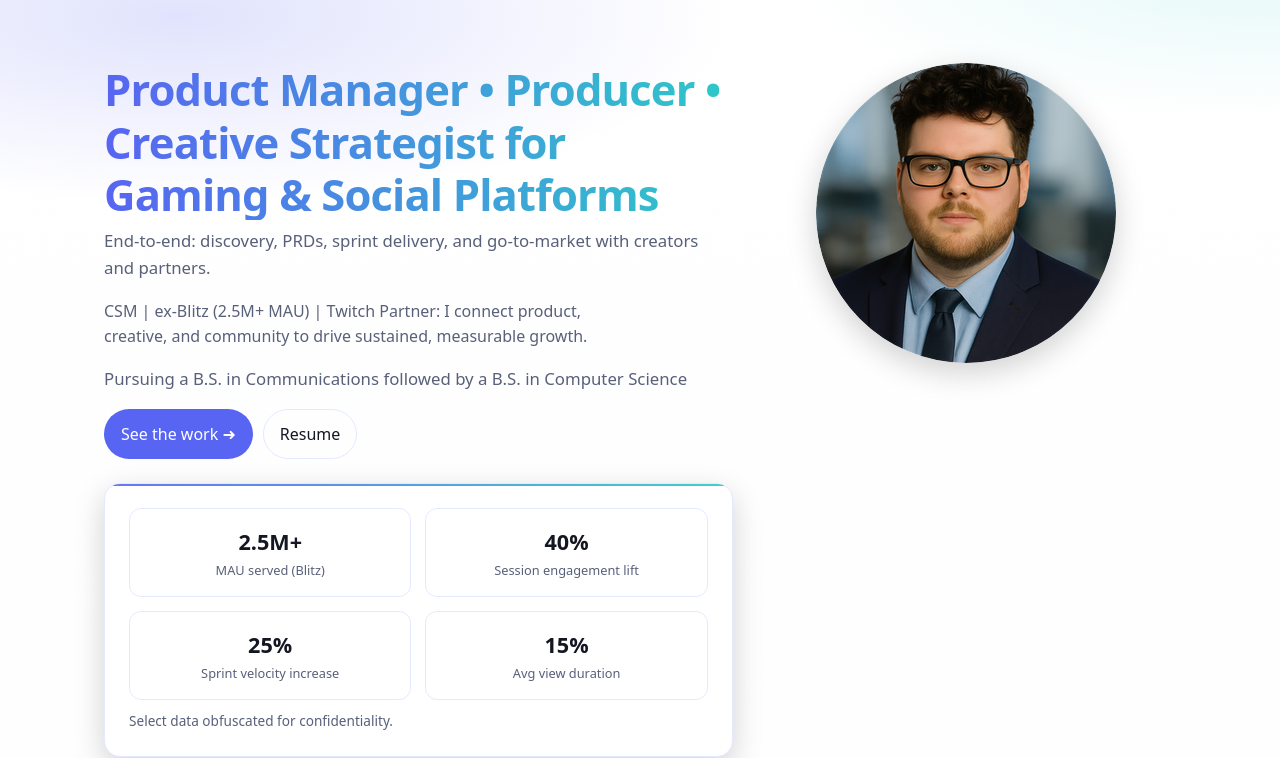
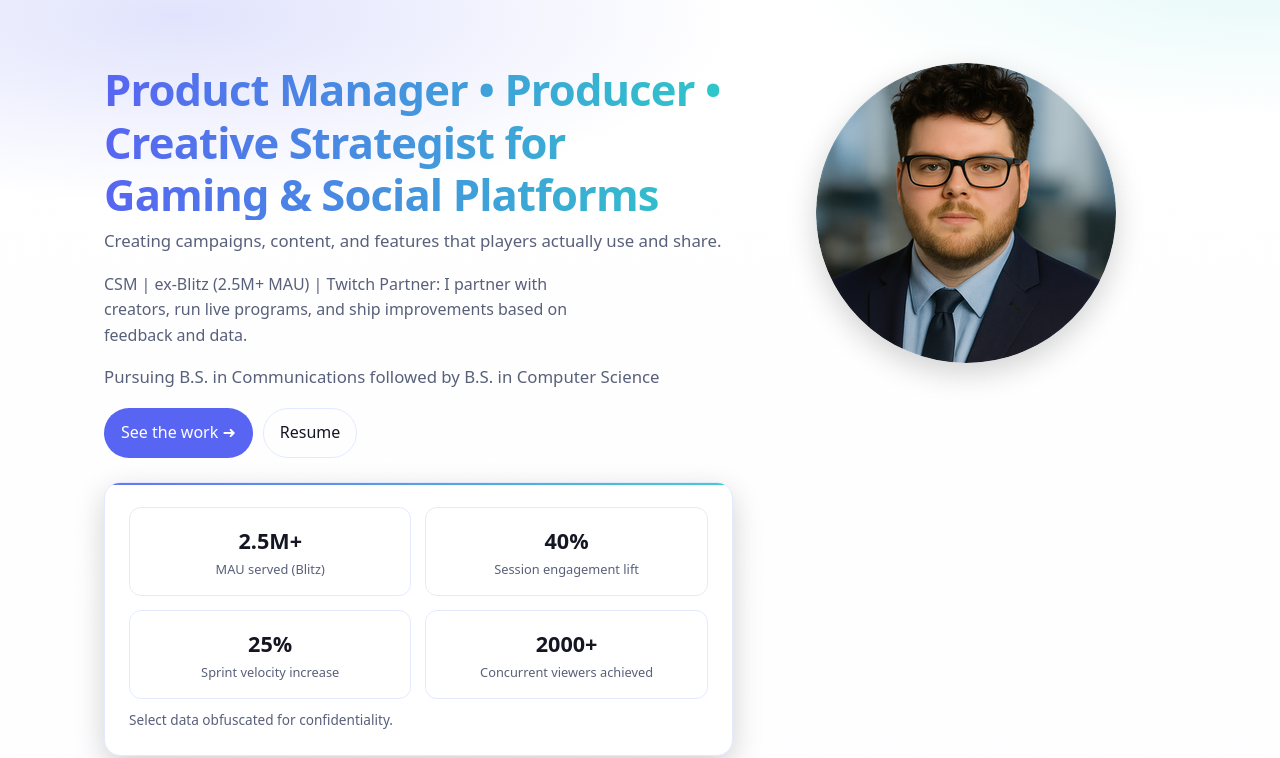
Before and after one commit to custom-arch/portfolio, a plain HTML site: page index.html in a window 1280 px wide. Shown: the part 73-831 px from the top of the page. Drawn offline with Linux system fonts and the light colour scheme.

Commit message:
Add files via upload

```diff
--- a/index.html
+++ b/index.html
@@ -219,10 +219,13 @@ a:hover{ text-decoration:none; background-size: 100% 2px; }
 <div>
 <h1 class="h1 gradient-title">Product Manager • Producer • Creative Strategist for Gaming & Social Platforms</h1>
 <p style="font-size:1.05rem;color:var(--muted);margin-top:8px;">
-  End-to-end: discovery, PRDs, sprint delivery, and go-to-market with creators and partners.
+Creating campaigns, content, and features that players actually use and share.
 </p>
-<p class="lead">CSM | ex-Blitz (2.5M+ MAU) | Twitch Partner: I connect product, creative, and community to drive sustained, measurable growth.</p>
-<p class="muted" style="font-size:1.05rem;color:var(--muted);margin-top:6px;">Pursuing a B.S. in Communications followed by a B.S. in Computer Science</p>
+<p class="lead">
+CSM | ex-Blitz (2.5M+ MAU) | Twitch Partner: I partner with creators, run live programs, and ship improvements based on feedback and data.
+</p>
+<p class="muted" style="font-size:1.05rem;color:var(--muted);margin-top:8px;">Pursuing B.S. in Communications followed by B.S. in Computer Science</p>
+
 <div style="display:flex;gap:10px;flex-wrap:wrap;margin-top:14px">
 <a class="btn primary" href="#work">See the work ➜</a>
 <a class="btn ghost" href="#resume">Resume</a>
@@ -234,7 +237,7 @@ a:hover{ text-decoration:none; background-size: 100% 2px; }
 <div class="metric"><div class="v">2.5M+</div><div class="l">MAU served (Blitz)</div></div>
 <div class="metric"><div class="v">40%</div><div class="l">Session engagement lift</div></div>
 <div class="metric"><div class="v">25%</div><div class="l">Sprint velocity increase</div></div>
-<div class="metric"><div class="v">15%</div><div class="l">Avg view duration</div></div>
+<div class="metric"><div class="v">2000+</div><div class="l">Concurrent viewers achieved</div></div>
 </div>
 <div style="margin-top:10px;color:var(--muted);font-size:.85rem">Select data obfuscated for confidentiality.</div>
 </div>
```
